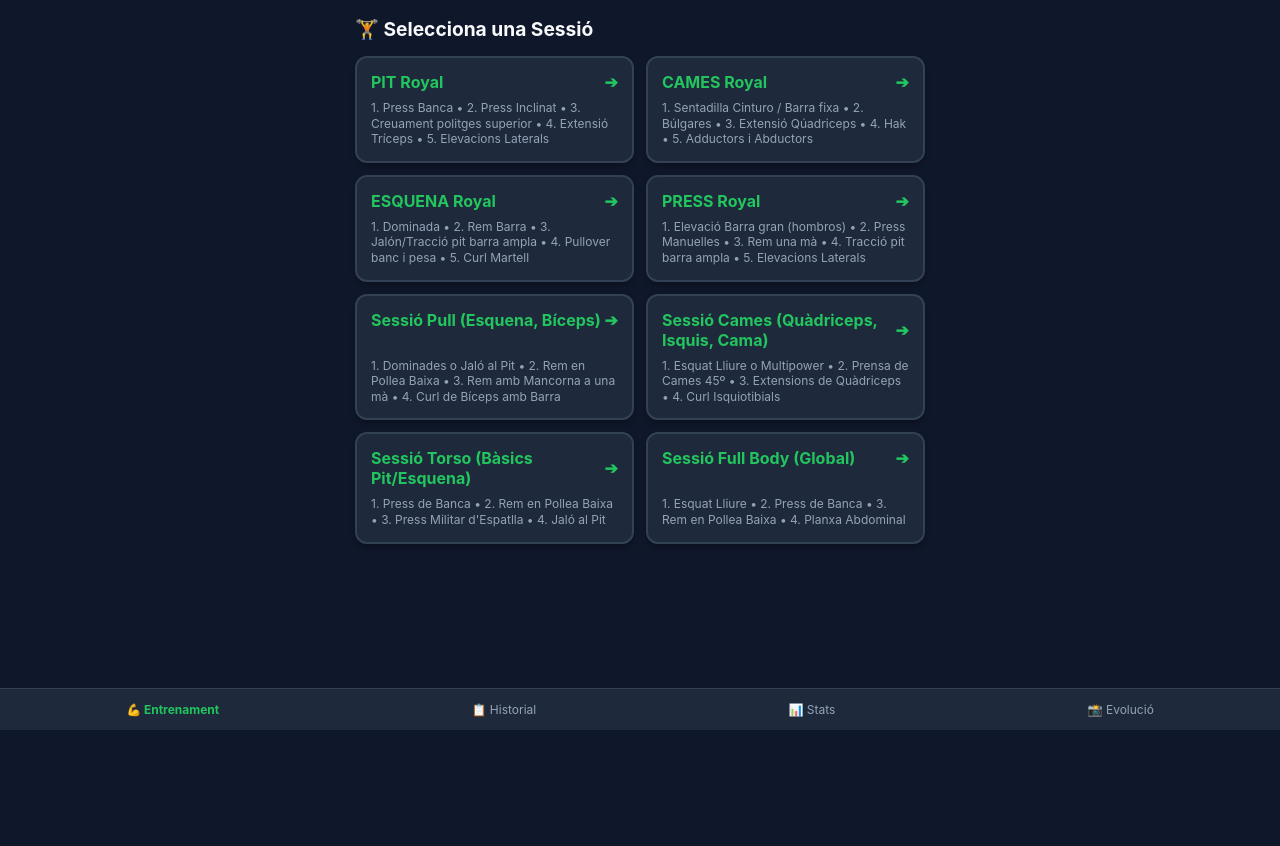
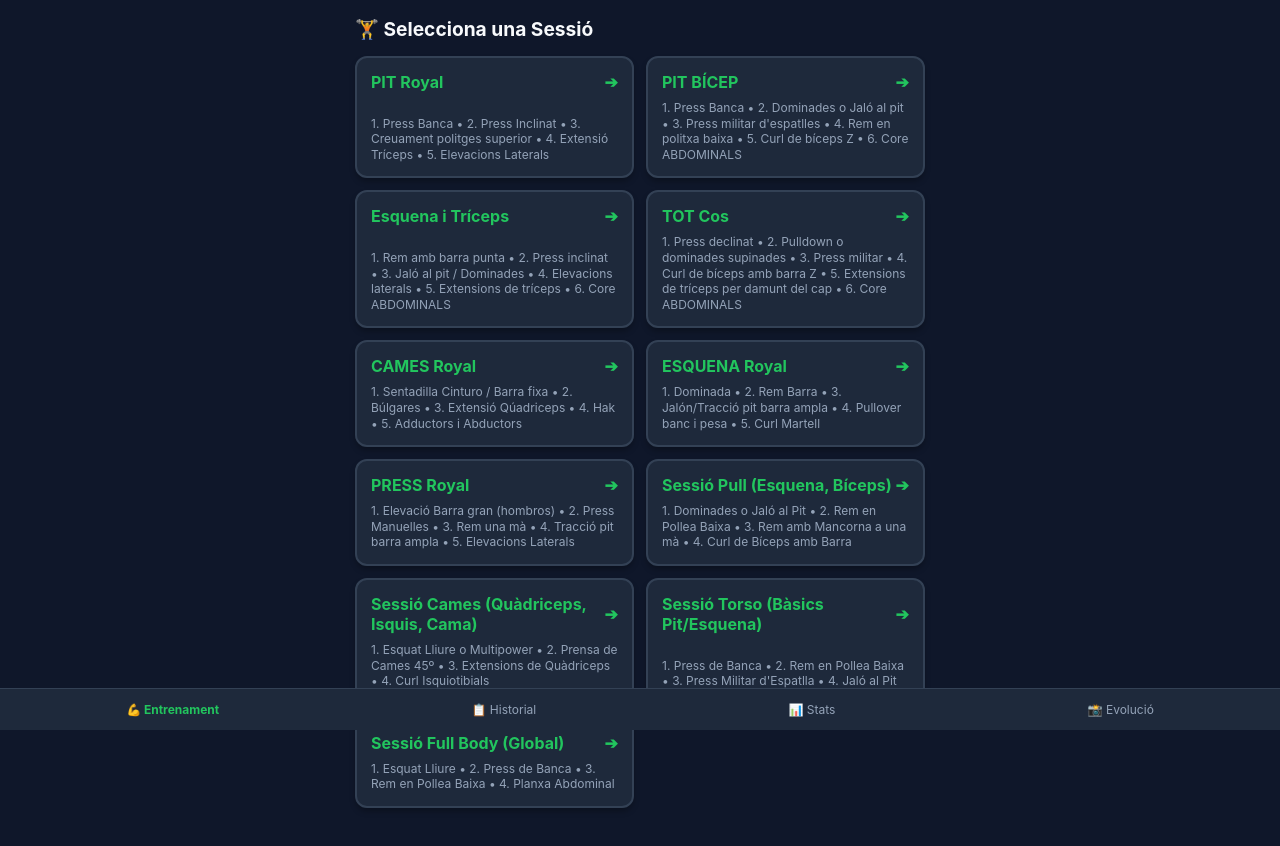
Before and after one commit to tutenswebttw-arch/gym-tracker, a plain HTML site: page index.html in a window 1280 px wide. Shown: the part 70-916 px from the top of the page. Before the commit the page ends 800 px from the top, so only its background shows below. Drawn offline with nearby package versions, Linux system fonts and the light colour scheme.

Commit message:
index.html

```diff
--- a/index.html
+++ b/index.html
@@ -583,6 +583,39 @@
                     { name: "3. Creuament politges superior", defaultTarget: "12-15" },
                     { name: "4. Extensió Tríceps", defaultTarget: "12-15" },
                     { name: "5. Elevacions Laterals", defaultTarget: "12-15" }
+                ]
+            },
+            JORDIPitBíceps: {
+                title: "PIT BÍCEP",
+                exercises: [
+                    { name: "1. Press Banca", defaultTarget: "8-10" },
+                    { name: "2. Dominades o Jaló al pit", defaultTarget: "8-10" },
+                    { name: "3. Press militar d'espatlles", defaultTarget: "10-12" },
+                    { name: "4. Rem en politxa baixa", defaultTarget: "10-12" },
+                    { name: "5. Curl de bíceps Z", defaultTarget: "12" },
+                    { name: "6. Core ABDOMINALS", defaultTarget: "12" }
+                ]
+            },
+            JORDIEsquenaTríceps: {
+                title: "Esquena i Tríceps",
+                exercises: [
+                    { name: "1. Rem amb barra punta", defaultTarget: "8-10" },
+                    { name: "2. Press inclinat", defaultTarget: "8-10" },
+                    { name: "3. Jaló al pit / Dominades", defaultTarget: "10-12" },
+                    { name: "4. Elevacions laterals", defaultTarget: "12-15" },
+                    { name: "5. Extensions de tríceps", defaultTarget: "12" },
+                    { name: "6. Core ABDOMINALS", defaultTarget: "12" }
+                ]
+            },
+            JORDIFULLBODY: {
+                title: "TOT Cos",
+                exercises: [
+                    { name: "1. Press declinat", defaultTarget: "10" },
+                    { name: "2. Pulldown o dominades supinades", defaultTarget: "10" },
+                    { name: "3. Press militar", defaultTarget: "10-12" },
+                    { name: "4. Curl de bíceps amb barra Z", defaultTarget: "10-12" },
+                    { name: "5. Extensions de tríceps per damunt del cap", defaultTarget: "10-12" },
+                    { name: "6. Core ABDOMINALS", defaultTarget: "12" }
                 ]
             },
             royalcama: {
```
